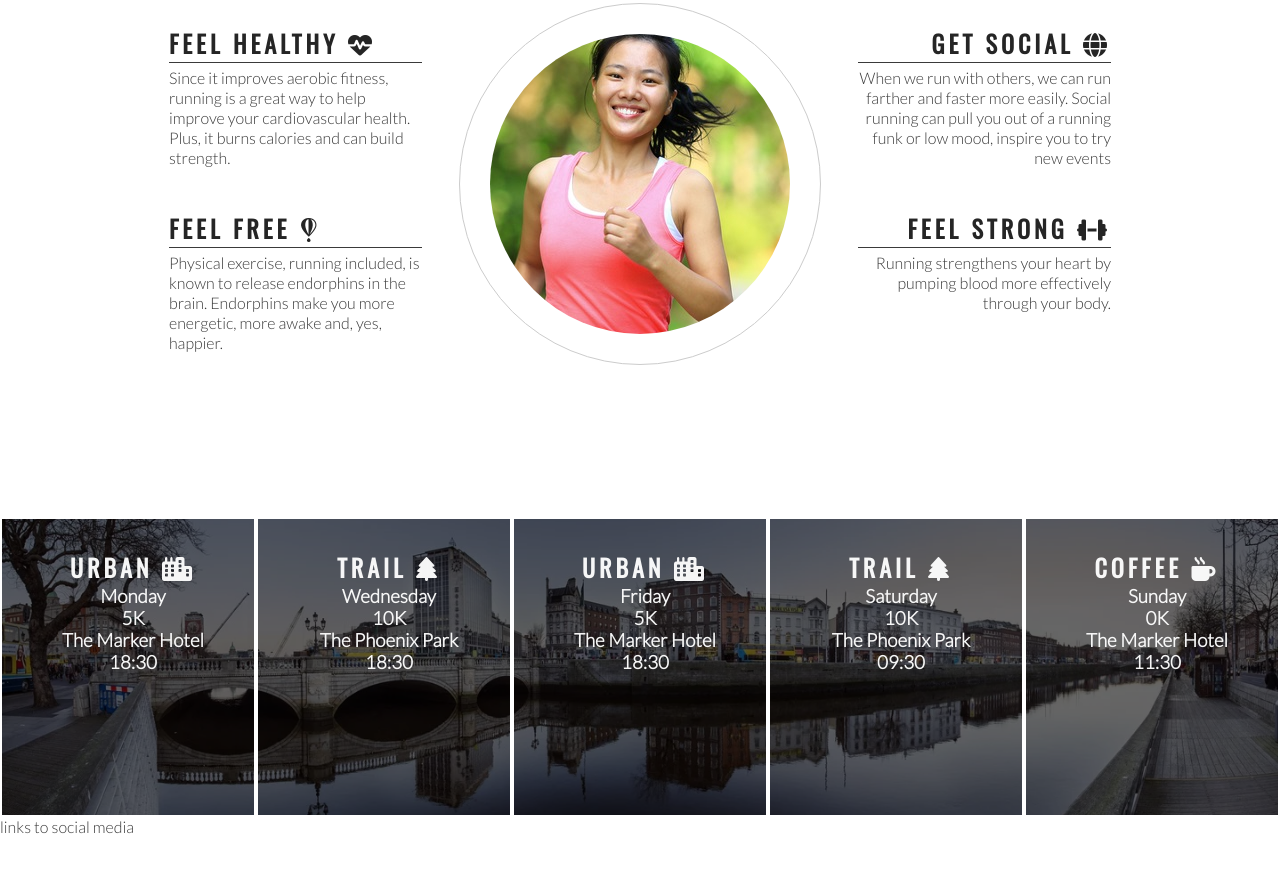
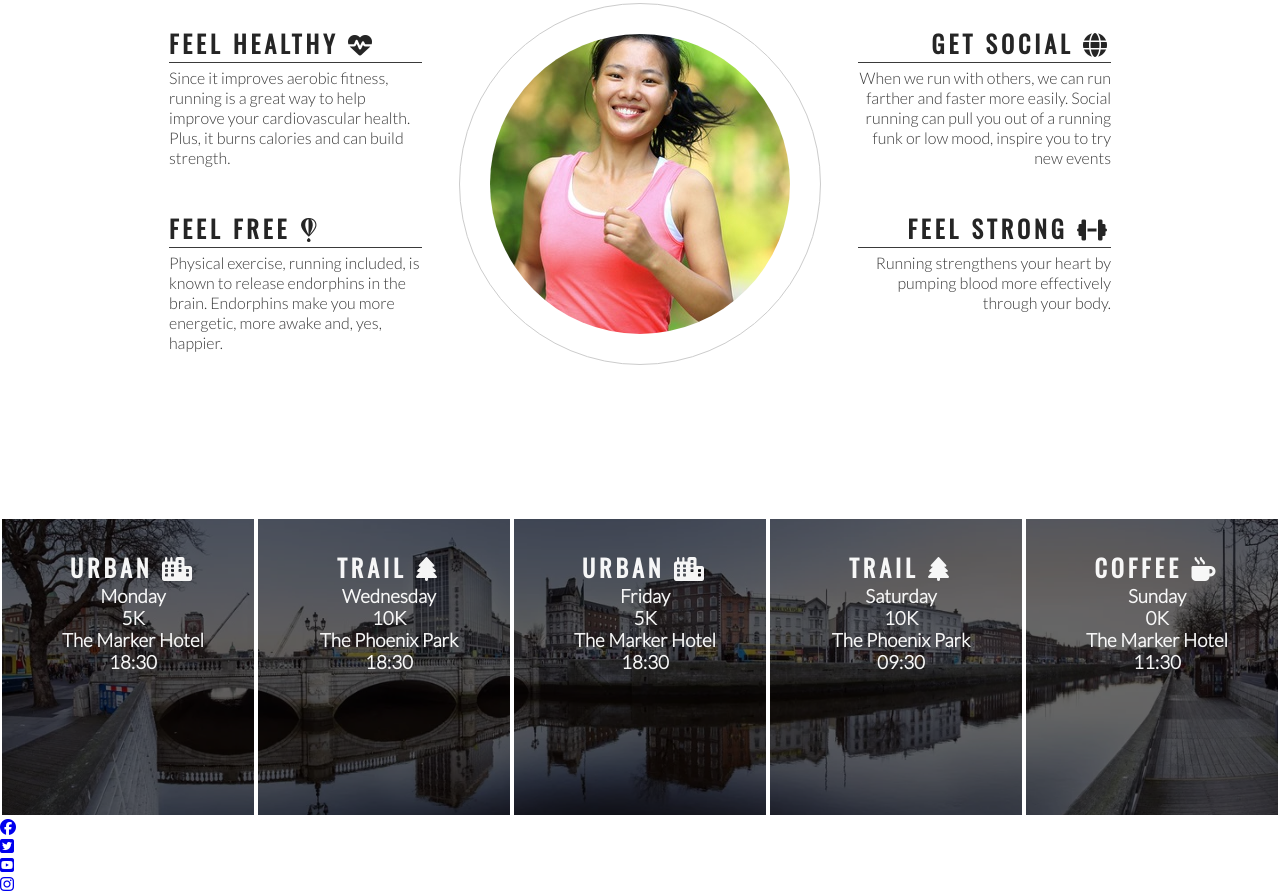
Before and after one commit to FullstackSammy/love-running, a plain HTML site: page index.html in a window 1280 px wide. Shown: the part 778-1671 px from the top of the page. Before the commit the page ends 1614 px from the top, so only its background shows below. Drawn offline with nearby package versions, Linux system fonts and the light colour scheme.

Commit message:
added basic structure for the footer

```diff
--- a/index.html
+++ b/index.html
@@ -120,7 +120,20 @@
 
     </section>
     <footer>
-        links to social media
+        <ul>
+            <li>
+                <a href="https://facebook.com" target="_blank" rel="noopener" aria-label="Visit our Facebook page (opens in a new tab"><i class="fa-brands fa-facebook"></i></a>
+            </li>
+            <li>
+                <a href="https://twitter.com" target="_blank" rel="noopener" aria-label="Visit our Twitter page (opens in a new tab"><i class="fa-brands fa-square-twitter"></i></i></a>
+            </li>
+            <li>
+                <a href="https://youtube.com" target="_blank" rel="noopener" aria-label="Visit our Youtube page (opens in a new tab"><i class="fa-brands fa-square-youtube"></i></i></a>
+            </li>
+            <li>
+                <a href="https://instagram.com" target="_blank" rel="noopener" aria-label="Visit our Instagram page (opens in a new tab"><i class="fa-brands fa-instagram"></i></a>
+            </li>
+        </ul>
     </footer>
 
     <script src="https://kit.fontawesome.com/93d64d6e11.js" crossorigin="anonymous"></script>
```
